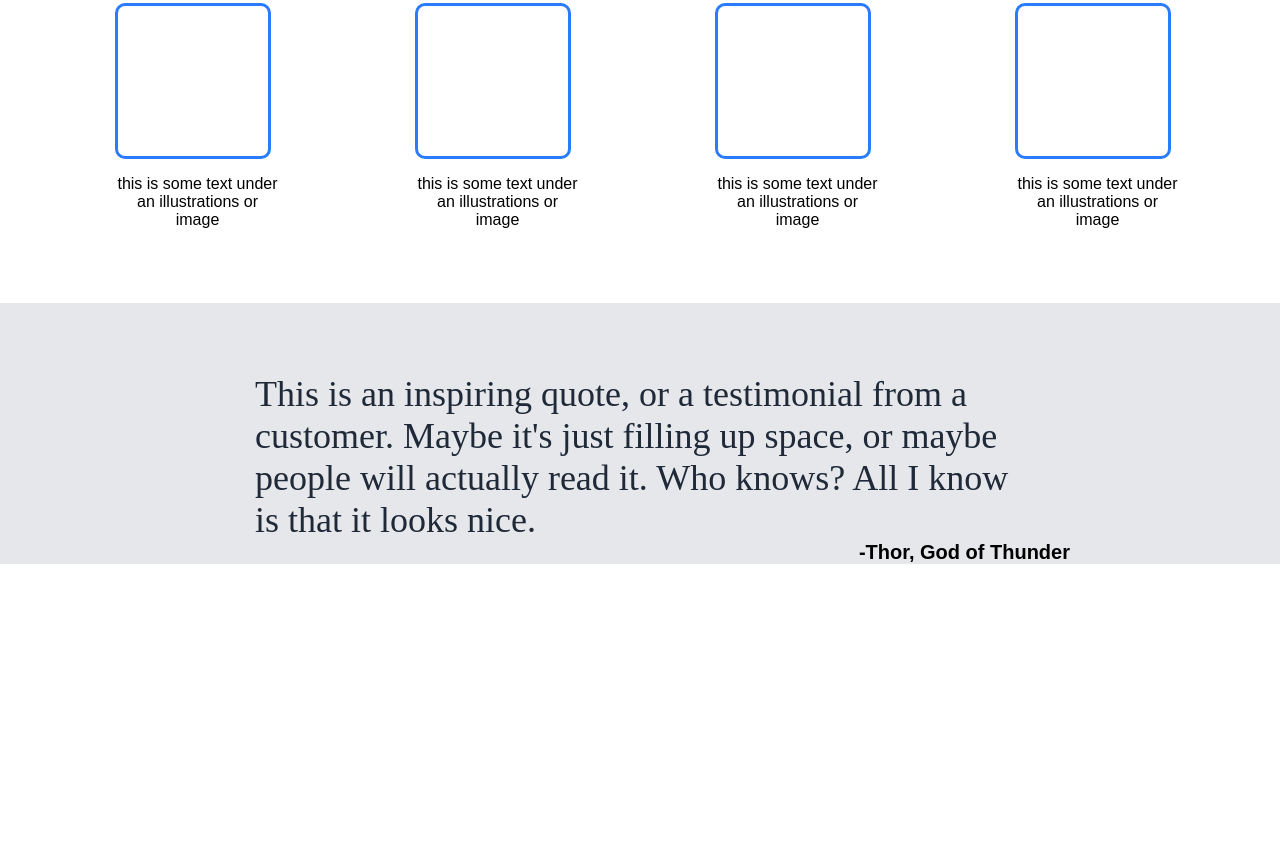
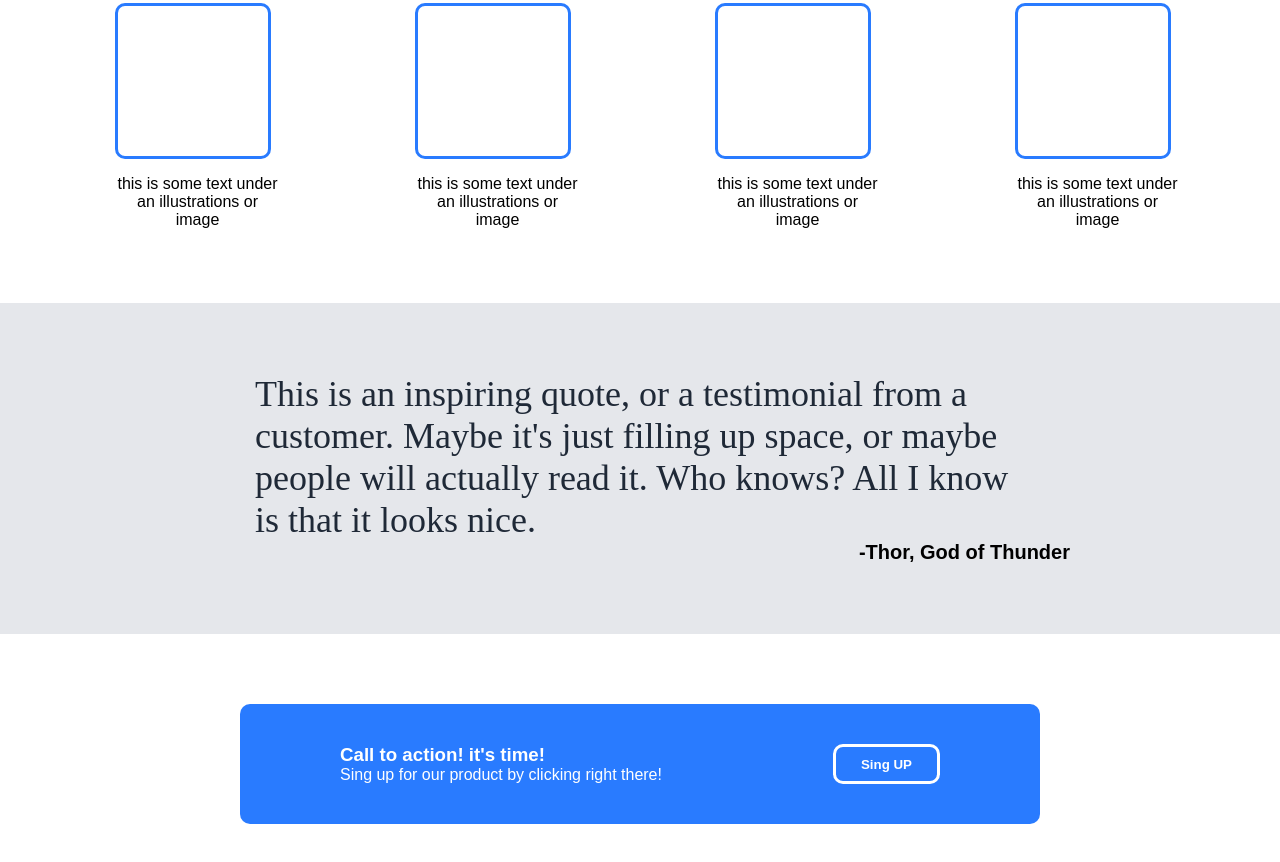
Before and after one commit to WilsonBeing/My-Landing-Page, a plain HTML site: page index.html in a window 1280 px wide. Shown: the part 496-1358 px from the top of the page. Before the commit the page ends 1060 px from the top, so only its background shows below. Drawn offline with Linux system fonts and the light colour scheme.

Commit message:
I add the box-four and made the styles

```diff
--- a/index.html
+++ b/index.html
@@ -31,7 +31,7 @@
           <button id="button-1">Sing up</button>
         </div>
         <div class="img-container">
-          <h3>this is a placeholder for an image</h3>
+          <h3 class="h3_in_img">this is a placeholder for an image</h3>
         </div>
       </div>
     </div>
@@ -76,5 +76,17 @@
       </div>
       <div id="author-text">-Thor, God of Thunder</div>
     </div>
+    <!-- box-four  -->
+    <div class="box-four">
+      <div class="box-four_child">
+        <div class="mini-child">
+          <h3 class="box-four_title">Call to action! it's time!</h3>
+          <p class="information_text">
+            Sing up for our product by clicking right there!
+          </p>
+        </div>
+        <button id="sing_up_button">Sing UP</button>
+      </div>
+    </div>
   </body>
 </html>
--- a/styles.css
+++ b/styles.css
@@ -67,7 +67,7 @@ h1{
     padding: 0;
 }
 
-h3{
+.h3_in_img{
     line-height: 175px;
 }
 
@@ -154,5 +154,37 @@ h3{
     width: 1070px;
     font-weight: 700;
     font-size: 20px;
+    padding-bottom: 70px;
     text-align: end;
 }
+
+/* box-four */
+
+.box-four{
+    margin: 70px;
+    display: flex;
+    justify-content: center;
+}
+
+.box-four_child{
+    display: flex;
+    justify-content: space-between;
+    width: 600px;
+    border-radius: 10px;
+    padding: 40px 100px 40px 100px;
+    color: #ffffff;
+    background-color: #297bff;
+}
+
+.box-four_title, .information_text{
+    margin: 0;
+}
+
+#sing_up_button{
+    color: #ffffff;
+    background-color: #297bff;
+    border-radius: 10px;
+    border: #ffffff solid 3px;
+    padding: 5px 25px 5px 25px;
+    font-weight: 700;
+}
```
